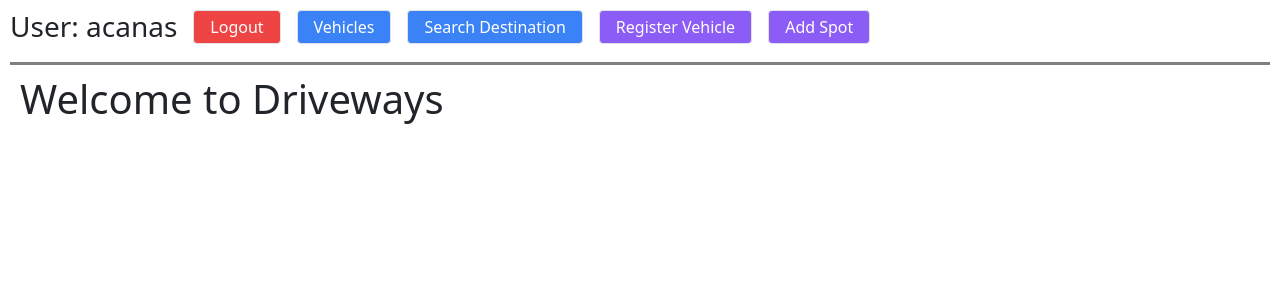
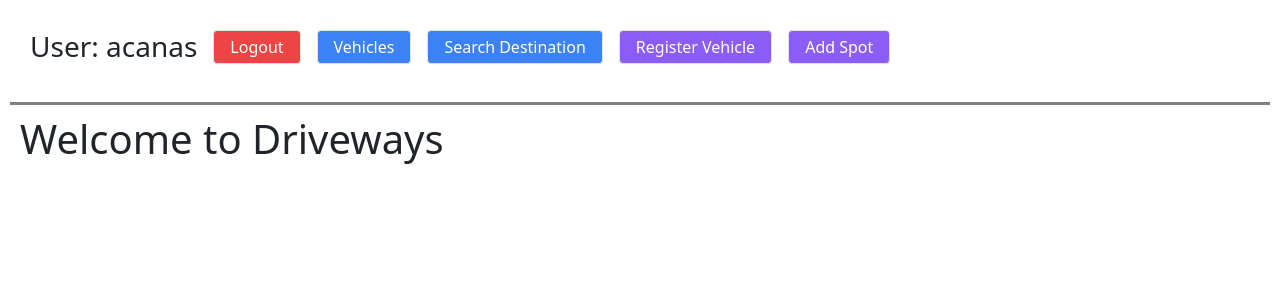
Before and after one commit to henryparker/drivewaynew, a Django app: page /userface/ in a window 1280 px wide. Shown: the top 300 px of the page. Run offline with Django 3.2, Linux system fonts and the light colour scheme; a user stored in the database is signed in; parts of the project's set-up code (start-up, migrations or seed data) failed here and were passed over; some libraries are stand-ins or nearby versions.

Commit message:
add margin

```diff
--- a/userface/templates/base_generic.html
+++ b/userface/templates/base_generic.html
@@ -15,8 +15,8 @@
   </head>
   <body>
 		{% block sidebar %}
-    <div class="flex" style="margin: 10px">
-    <ul class="flex">
+    <div class="flex flex-wrap" style="margin: 30px; overflow:auto;">
+    <ul class="flex flex-wrap">
     {% if user.is_authenticated %}
     <li class="mr-3" > <h3 class="h3"> User: {{ user.get_username }} </h3></li>
   <li class="mr-3">
--- a/userface/templates/userface/search.html
+++ b/userface/templates/userface/search.html
@@ -5,7 +5,7 @@
 
     {% block content %}
     <div>
-    <div class="flex flex-wrap">
+    <div class="flex flex-wrap" style="margin:20px">
       <form method="get">
         <label for="results">Enter Destination Address: </label>
         <div class="flex flex-wrap">
```
